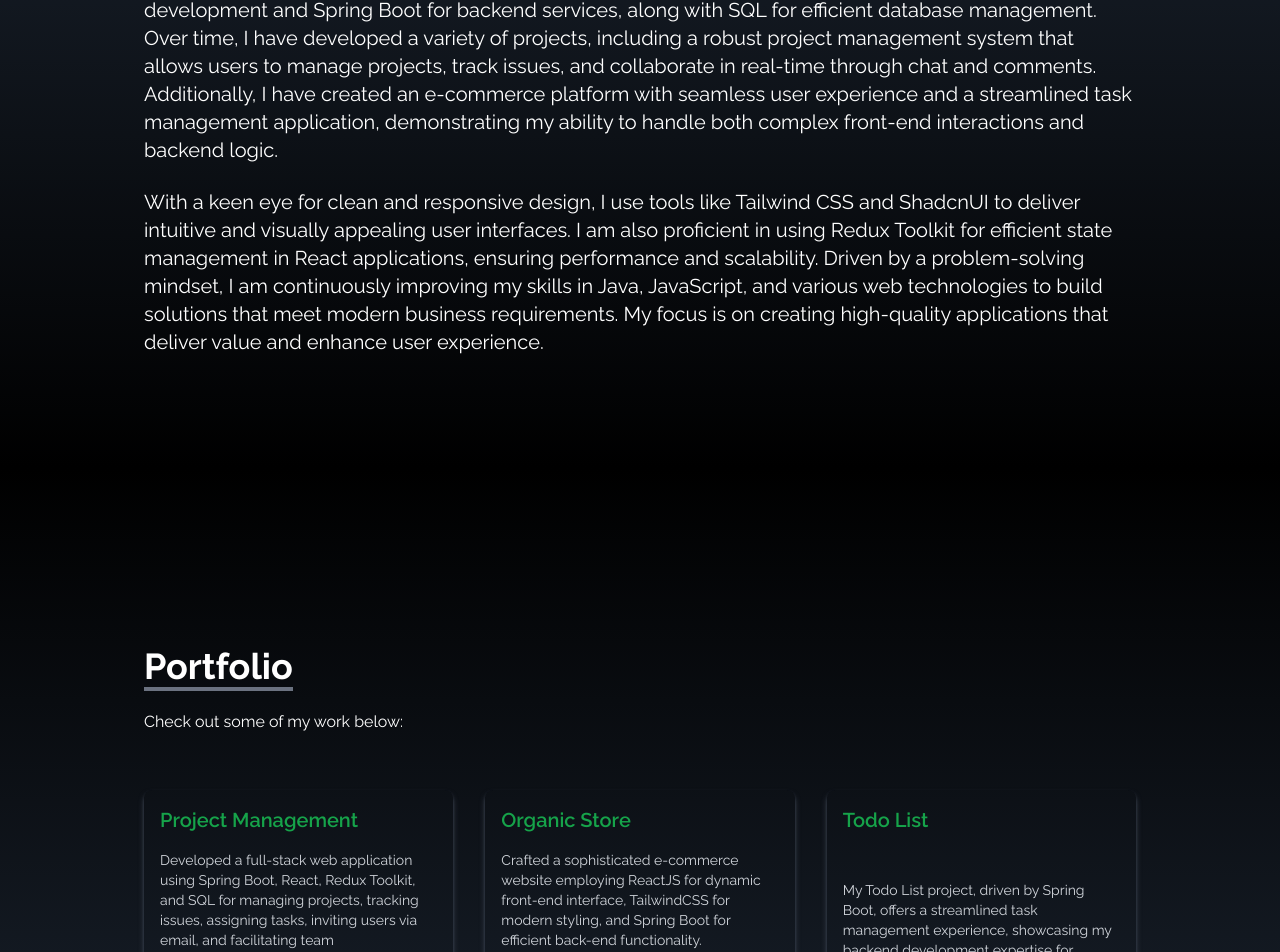
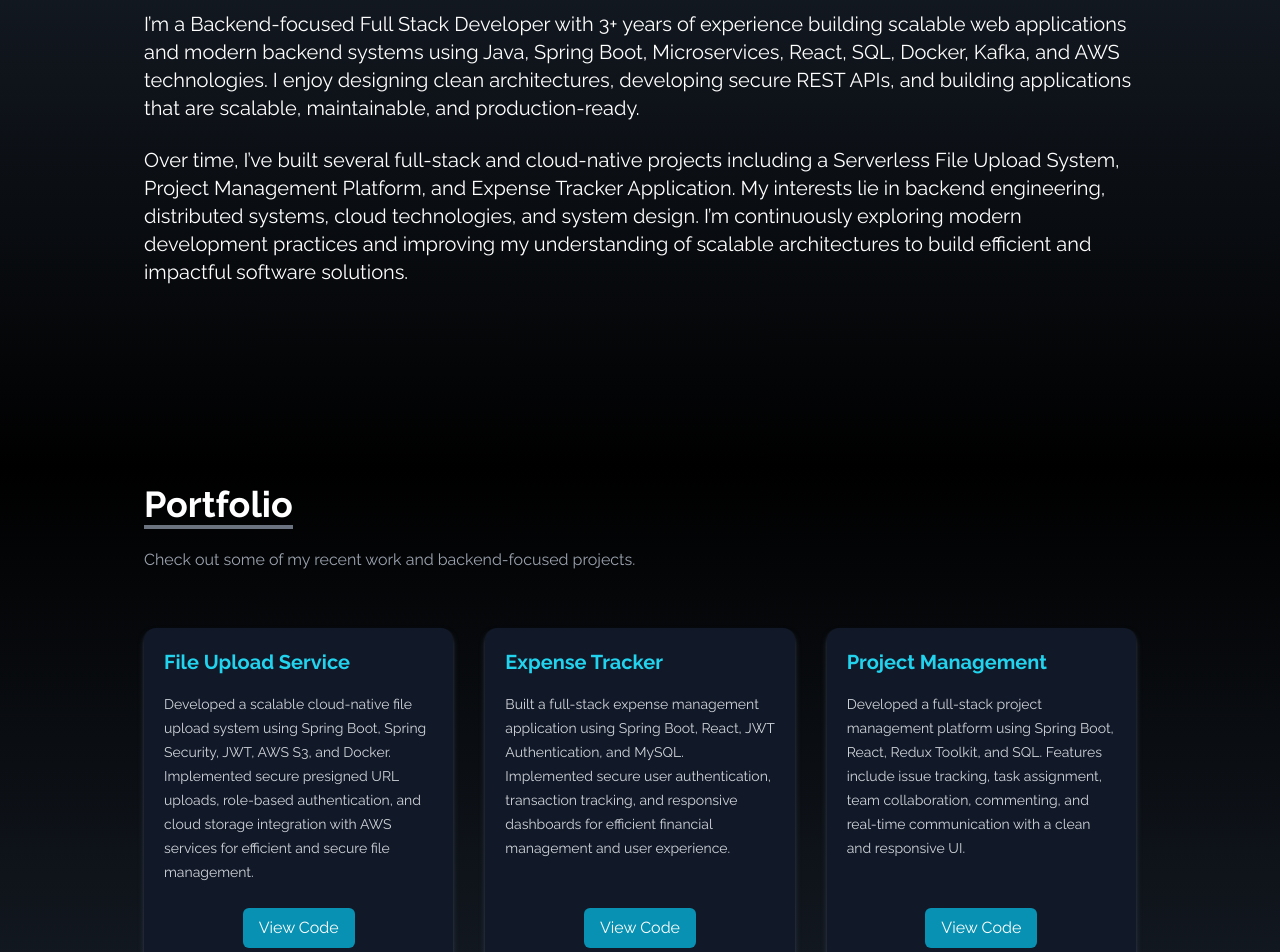
Before and after one commit to sambit45/Personal_Portfolo, a React (Create React App) app: page / in a window 1280 px wide. Shown: the part 1132-2084 px from the top of the page. Built offline with nearby package versions, Linux system fonts and the light colour scheme; no server answers.

Commit message:
Updating some section

```diff
--- a/src/components/About.js
+++ b/src/components/About.js
@@ -13,30 +13,24 @@ function About() {
           </p>
         </div>
         <p className="text-base sm:text-xl mt-10 sm:mt-20">
-          I am a skilled and passionate full-stack developer with a strong focus
-          on building dynamic and scalable web applications. My expertise lies
-          in leveraging modern technologies like React for front-end development
-          and Spring Boot for backend services, along with SQL for efficient
-          database management. Over time, I have developed a variety of
-          projects, including a robust project management system that allows
-          users to manage projects, track issues, and collaborate in real-time
-          through chat and comments. Additionally, I have created an e-commerce
-          platform with seamless user experience and a streamlined task
-          management application, demonstrating my ability to handle both
-          complex front-end interactions and backend logic.
+          I’m a Backend-focused Full Stack Developer with 3+ years of experience
+          building scalable web applications and modern backend systems using
+          Java, Spring Boot, Microservices, React, SQL, Docker, Kafka, and AWS
+          technologies. I enjoy designing clean architectures, developing secure
+          REST APIs, and building applications that are scalable, maintainable,
+          and production-ready.
         </p>
+
         <br />
 
         <p className="text-base sm:text-xl">
-          With a keen eye for clean and responsive design, I use tools like
-          Tailwind CSS and ShadcnUI to deliver intuitive and visually appealing
-          user interfaces. I am also proficient in using Redux Toolkit for
-          efficient state management in React applications, ensuring performance
-          and scalability. Driven by a problem-solving mindset, I am
-          continuously improving my skills in Java, JavaScript, and various web
-          technologies to build solutions that meet modern business
-          requirements. My focus is on creating high-quality applications that
-          deliver value and enhance user experience.
+          Over time, I’ve built several full-stack and cloud-native projects
+          including a Serverless File Upload System, Project Management
+          Platform, and Expense Tracker Application. My interests lie in backend
+          engineering, distributed systems, cloud technologies, and system
+          design. I’m continuously exploring modern development practices and
+          improving my understanding of scalable architectures to build
+          efficient and impactful software solutions.
         </p>
       </div>
     </div>
--- a/src/components/Portfolio.js
+++ b/src/components/Portfolio.js
@@ -4,59 +4,91 @@ const Portfolio = () => {
   const portfolios = [
     {
       id: 1,
+      title: "File Upload Service",
+      link: "https://github.com/sambit45/FileUploadService",
+      description: `Developed a scalable cloud-native file upload system using Spring Boot,
+      Spring Security, JWT, AWS S3, and Docker. Implemented secure
+      presigned URL uploads, role-based authentication, and cloud storage
+      integration with AWS services for efficient and secure file management.`,
+    },
+
+    {
+      id: 2,
+      title: "Expense Tracker",
+      link: "https://github.com/sambit45/Expense_Tracker",
+      description: `Built a full-stack expense management application using Spring Boot,
+      React, JWT Authentication, and MySQL. Implemented secure user
+      authentication, transaction tracking, and responsive dashboards for
+      efficient financial management and user experience.`,
+    },
+
+    {
+      id: 3,
       title: "Project Management",
       link: "https://github.com/sambit45/Project-Management-System/tree/backend/",
-      description: `Developed a full-stack web application using Spring Boot, React, Redux
-        Toolkit, and SQL for managing projects, tracking issues, assigning tasks,
-        inviting users via email, and facilitating team communication with
-        real-time commenting and chat features, styled with Tailwind CSS and
-        ShadcnUI.`,
+      description: `Developed a full-stack project management platform using Spring Boot,
+      React, Redux Toolkit, and SQL. Features include issue tracking,
+      task assignment, team collaboration, commenting, and real-time
+      communication with a clean and responsive UI.`,
     },
+
     {
-      id: 2,
+      id: 4,
       title: "Organic Store",
       link: "https://github.com/sambit45/organic_store",
-      description: `Crafted a sophisticated e-commerce website employing ReactJS for
-      dynamic front-end interface, TailwindCSS for modern styling, and
-      Spring Boot for efficient back-end functionality. Implemented SQL for
-      database management, ensuring seamless data handling and
-      enhancing user experience.`,
+      description: `Developed a modern e-commerce application using ReactJS,
+      Tailwind CSS, Spring Boot, and SQL. Implemented product
+      management, responsive UI, and backend APIs for seamless
+      shopping experience and efficient data handling.`,
     },
+
     {
-      id: 3,
+      id: 5,
       title: "Todo List",
       link: "https://github.com/sambit45/Todo-List-Springboot",
-      description: `My Todo List project, driven by Spring Boot, offers a streamlined task
-      management experience, showcasing my backend development
-      expertise for efficient task organization.`,
+      description: `Built a task management application using Spring Boot
+      showcasing backend development concepts including CRUD
+      operations, REST APIs, and efficient task organization.`,
     },
   ];
 
   return (
     <div
       name="Portfolio"
-      className="bg-gradient-to-b from-black to-gray-800 w-full text-white md:h-screen"
+      className="bg-gradient-to-b from-black to-gray-800 w-full text-white md:min-h-screen"
     >
       <div className="max-w-screen-lg p-4 mx-auto flex flex-col justify-center w-full h-full">
+
         <div className="pb-8">
           <p className="text-4xl font-bold inline border-b-4 border-gray-500">
             Portfolio
           </p>
-          <p className="py-6">Check out some of my work below:</p>
+
+          <p className="py-6 text-gray-400">
+            Check out some of my recent work and backend-focused projects.
+          </p>
         </div>
 
         <div className="grid grid-cols-1 sm:grid-cols-2 md:grid-cols-3 gap-8">
           {portfolios.map(({ id, title, link, description }) => (
             <div
               key={id}
-              className="shadow-md shadow-gray-600 rounded-lg p-4 flex flex-col justify-between"
+              className="shadow-md shadow-gray-700 rounded-xl p-5 flex flex-col justify-between bg-gray-900 hover:scale-105 duration-300"
             >
-              <h1 className="text-green-600 text-xl font-semibold">{title}</h1>
-              <p className="text-gray-300 text-sm mt-4">{description}</p>
+              <div>
+                <h1 className="text-cyan-400 text-xl font-bold">
+                  {title}
+                </h1>
+
+                <p className="text-gray-300 text-sm mt-4 leading-6">
+                  {description}
+                </p>
+              </div>
+
               <div className="flex items-center justify-center mt-6">
                 <a
                   href={link}
-                  className="text-white bg-blue-500 hover:bg-blue-600 px-4 py-2 rounded-md text-sm sm:text-base duration-200 hover:scale-105"
+                  className="text-white bg-cyan-600 hover:bg-cyan-700 px-4 py-2 rounded-md text-sm sm:text-base duration-200"
                   target="_blank"
                   rel="noopener noreferrer"
                 >
```
